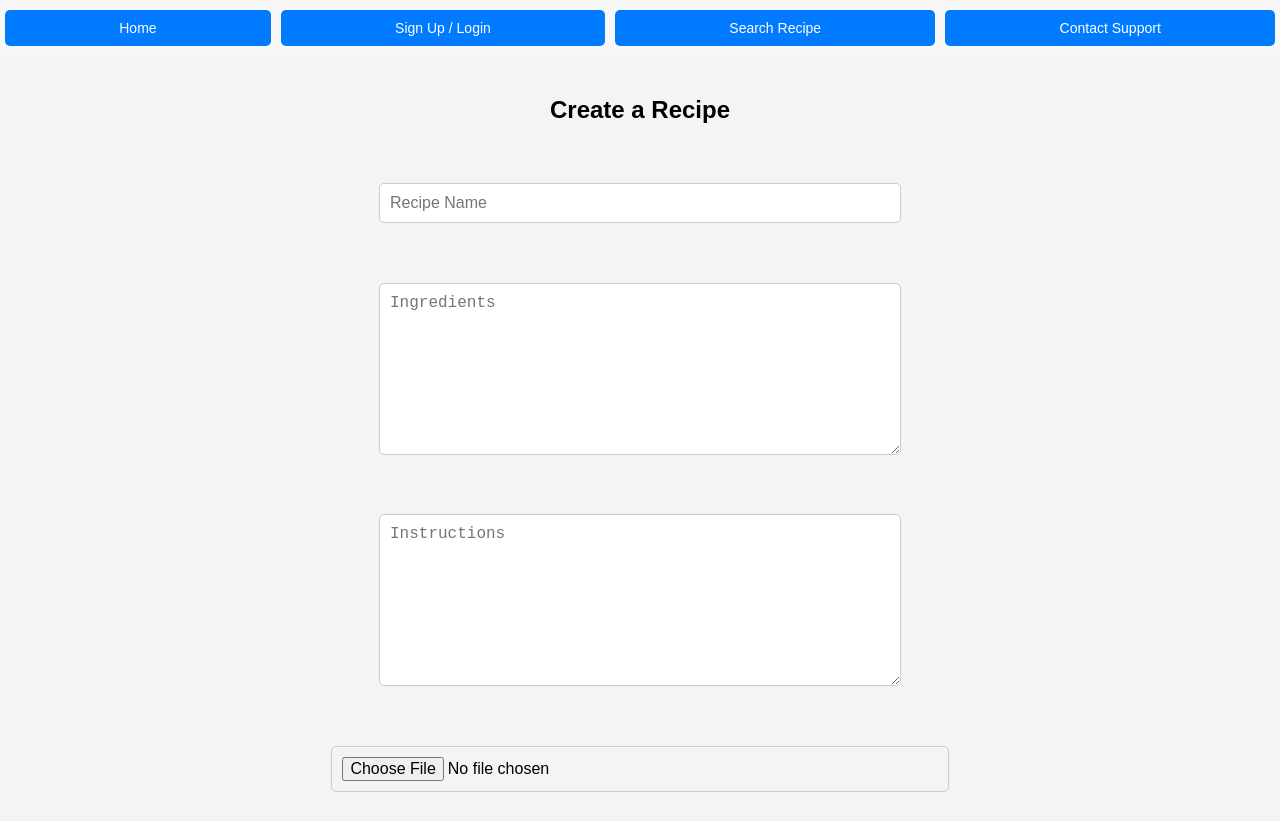
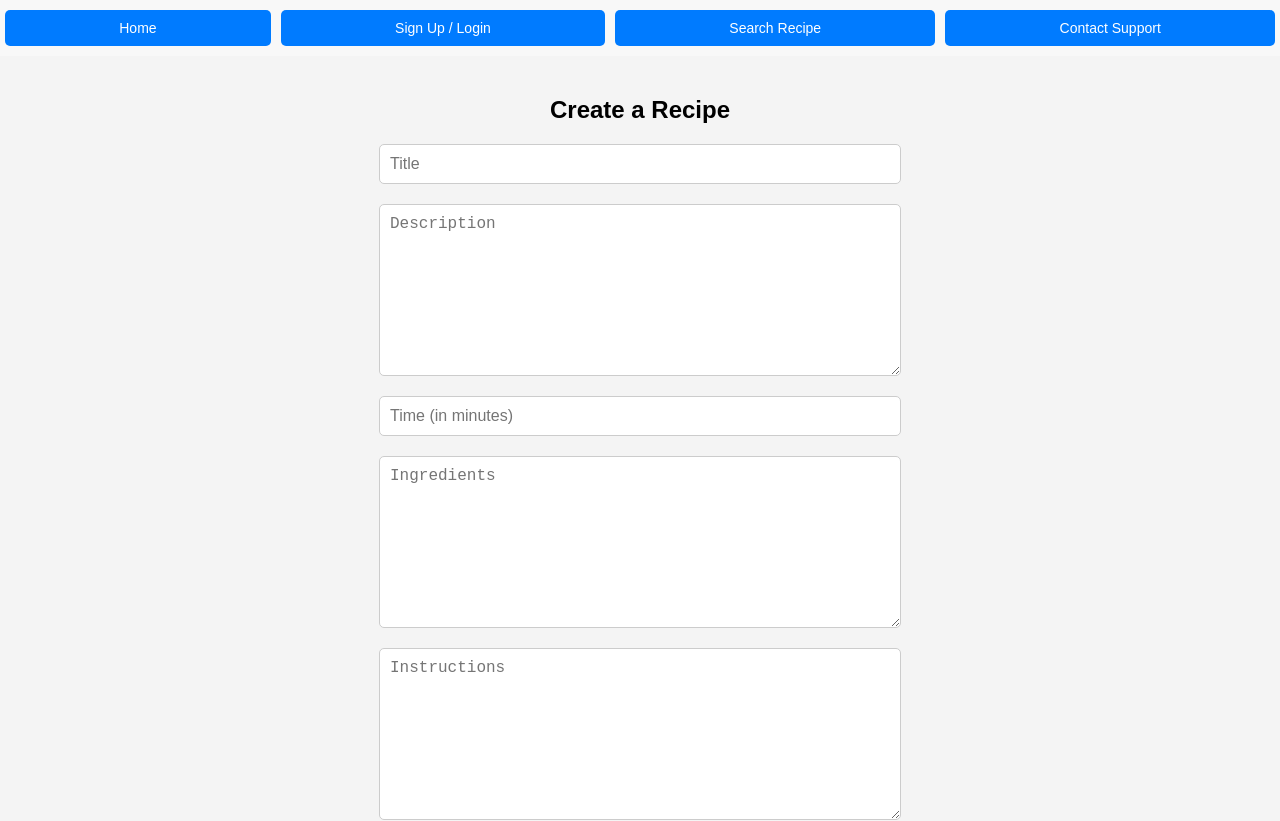
Before and after one commit to eddielugo/RecipeSphere-Front-End, a React (Create React App) app: page /create-recipe in a window 1280 px wide. Shown: the top 821 px of the page. Built offline with nearby package versions, Linux system fonts and the light colour scheme; no server answers.

Commit message:
Added state variables for title, description, and timeMinutes. Updated the form fields to include inputs for title, description, and timeMinutes. Modified the handleSubmit function to send the data as JSON and included the Authorization header.

```diff
--- a/src/RecipeCreationPage.js
+++ b/src/RecipeCreationPage.js
@@ -1,6 +1,5 @@
 import React, { useState } from 'react';
 import './RecipeCreationPage.css';
-
 
 // TODO: ADD Error Boundary Component - see RecipeDetailPage.js for example
 
@@ -8,7 +7,9 @@ import './RecipeCreationPage.css';
 // Represents the recipe creation page where users can input details for a new recipe.
 const RecipeCreationPage = () => {
     // State variables for storing user input.
-    const [recipeName, setRecipeName] = useState('');
+    const [title, setTitle] = useState('');
+    const [description, setDescription] = useState('');
+    const [timeMinutes, setTimeMinutes] = useState('');
     const [ingredients, setIngredients] = useState('');
     const [instructions, setInstructions] = useState('');
     const [image, setImage] = useState(null);
@@ -18,22 +19,24 @@ const RecipeCreationPage = () => {
         const file = event.target.files[0];
         setImage(file);
     }
-
 // Handles the form submission, logs the input values for now.
     const handleSubmit = () => {
-        // Log the input values (commented out)
-        // console.log(recipeName, ingredients, instructions, image);
+        const recipeData = {
+            title: title,
+            description: description,
+            time_minutes: timeMinutes,
+            ingredients: ingredients,
+            instructions: instructions,
+            image: image // Assuming the backend can handle base64 encoded images or a file path
+        };
 
-        // Create FormData object to hold the form data
-        const formData = new FormData();
-        formData.append('recipeName', recipeName);
-        formData.append('ingredients', ingredients);
-        formData.append('instructions', instructions);
-        formData.append('image', image);
-
-        fetch('http://your-django-api-url/create-recipe/', { //TODO: Replace with your Django REST API URL
+        fetch('http://your-django-api-url/create-recipe/', {//TODO: Replace with our Django REST API URL
             method: 'POST',
-            body: formData
+            headers: {
+                'Content-Type': 'application/json',
+                'Authorization': `Token ${localStorage.getItem('token')}`
+            },
+            body: JSON.stringify(recipeData)
         })
         .then(response => {
             if (!response.ok) {
@@ -46,7 +49,6 @@ const RecipeCreationPage = () => {
             console.log('Recipe successfully created:', data);
         })
         .catch(error => {
-    // Handle errors (e.g., display an error message)
             console.log('Error creating recipe:', error);
         });
     }
@@ -54,28 +56,13 @@ const RecipeCreationPage = () => {
     return (
         <div className="recipe-creation-page">
             <h2>Create a Recipe</h2>
-            {/* Input field for the recipe name */}
-            <input
-                type="text"
-                placeholder="Recipe Name"
-                value={recipeName}
-                onChange={(e) => setRecipeName(e.target.value)}
-            />
-            {/* Textarea for entering the ingredients */}
-            <textarea
-                placeholder="Ingredients"
-                value={ingredients}
-                onChange={(e) => setIngredients(e.target.value)}
-            />
-            {/* Textarea for entering the cooking instructions */}
-            <textarea
-                placeholder="Instructions"
-                value={instructions}
-                onChange={(e) => setInstructions(e.target.value)}
-            />
-            {/* Input for uploading an image for the recipe */}
+
+            <input type="text" placeholder="Title" value={title} onChange={(e) => setTitle(e.target.value)} />
+            <textarea placeholder="Description" value={description} onChange={(e) => setDescription(e.target.value)} />
+            <input type="text" placeholder="Time (in minutes)" value={timeMinutes} onChange={(e) => setTimeMinutes(e.target.value)} />
+            <textarea placeholder="Ingredients" value={ingredients} onChange={(e) => setIngredients(e.target.value)} />
+            <textarea placeholder="Instructions" value={instructions} onChange={(e) => setInstructions(e.target.value)} />
             <input type="file" onChange={handleImageUpload} />
-            {/* Button to submit the form */}
             <button onClick={handleSubmit}>Submit</button>
         </div>
     );
```
Lines whose indentation alone changed are shown as unchanged.
